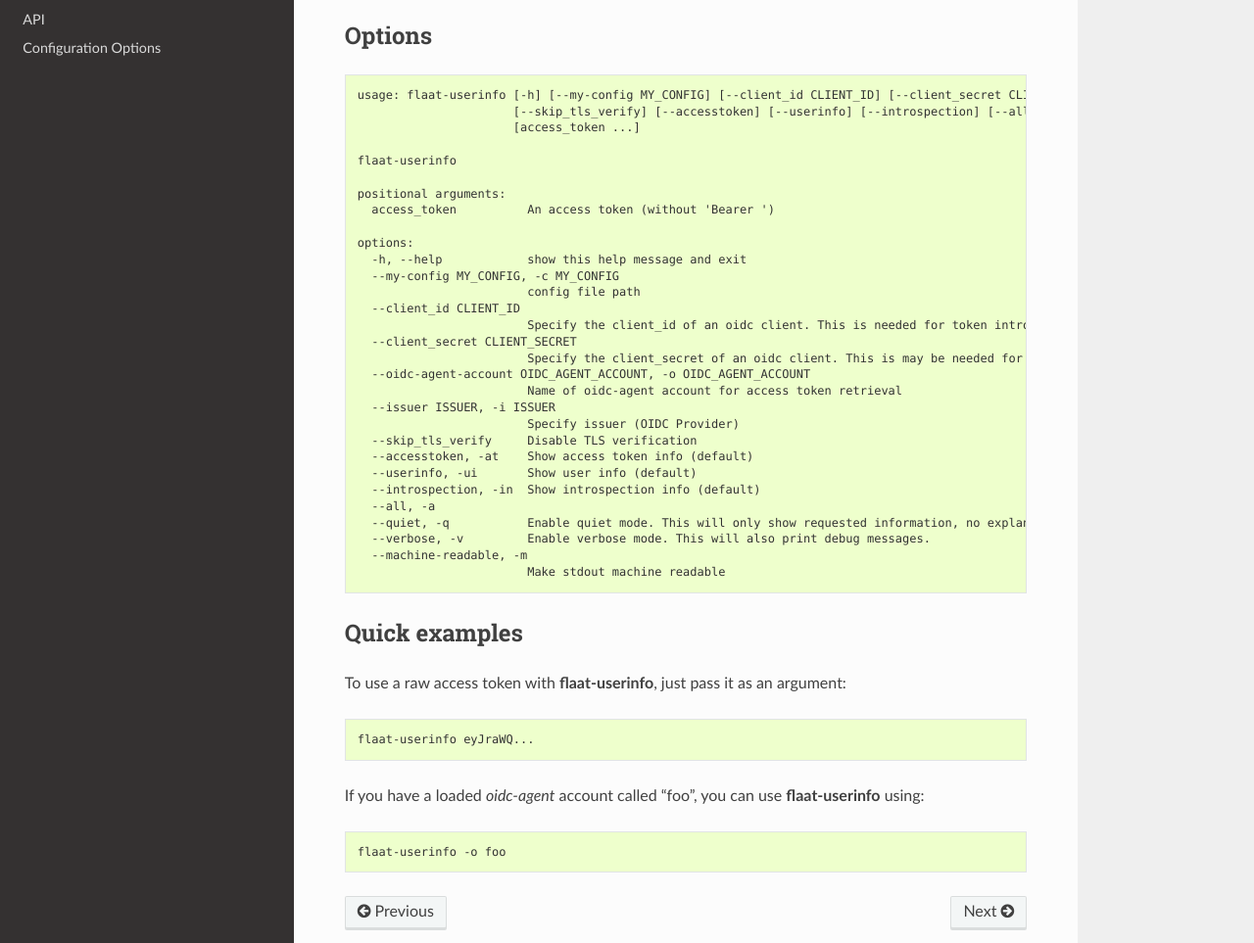
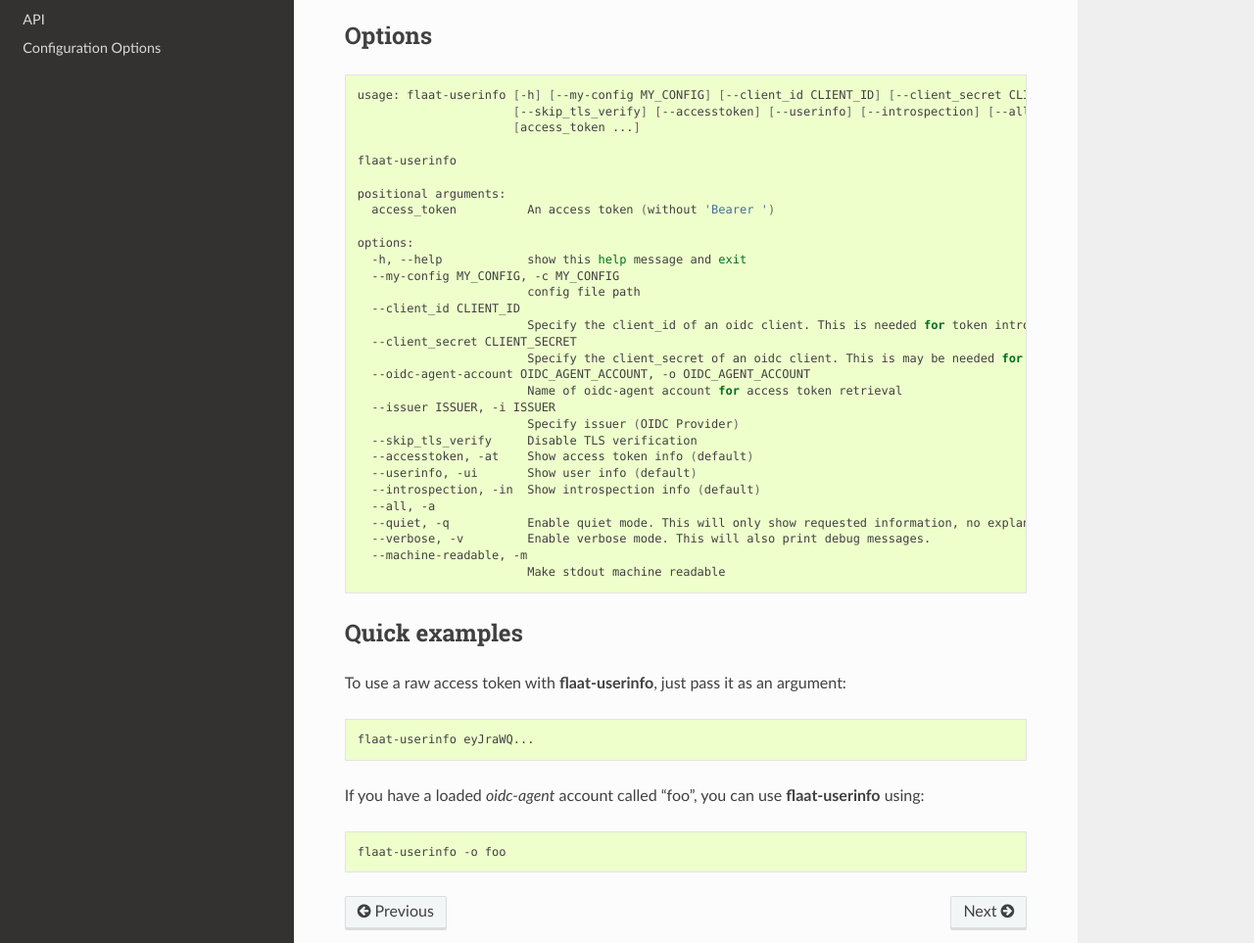
Before and after one commit to indigo-dc/flaat, a Sphinx documentation site: the page built from doc/source/flaat/flaat-userinfo.rst, in a window 1280 px wide and 1400 px high, scrolled down 153 px. Shown: the part 339-1302 px from the top of the window at 98% size. Built offline with Sphinx 7.4.7 and the Read the Docs theme 2.0.0, drawn with Linux system fonts in a browser that asks for light colours.

```diff
--- a/doc/source/flaat/flaat-userinfo.rst
+++ b/doc/source/flaat/flaat-userinfo.rst
@@ -18,7 +18,7 @@ The tool can be used in multiple ways:
 
 Options
 -------
-.. code-block:: console
+.. code-block:: bash
 
     usage: flaat-userinfo [-h] [--my-config MY_CONFIG] [--client_id CLIENT_ID] [--client_secret CLIENT_SECRET] [--oidc-agent-account OIDC_AGENT_ACCOUNT] [--issuer ISSUER]
                           [--skip_tls_verify] [--accesstoken] [--userinfo] [--introspection] [--all] [--quiet] [--verbose] [--machine-readable]
@@ -56,12 +56,12 @@ Quick examples
 
 To use a raw access token with :program:`flaat-userinfo`, just pass it as an argument:
 
-.. code-block:: console
+.. code-block:: bash
 
    flaat-userinfo eyJraWQ...
 
 If you have a loaded `oidc-agent` account called "foo", you can use :program:`flaat-userinfo` using:
 
-.. code-block:: console
+.. code-block:: bash
 
    flaat-userinfo -o foo
```
Also changed, not shown: README.md (+5 -1 lines), doc/source/flaat/development.rst (+47 -6 lines), 2 other files.
